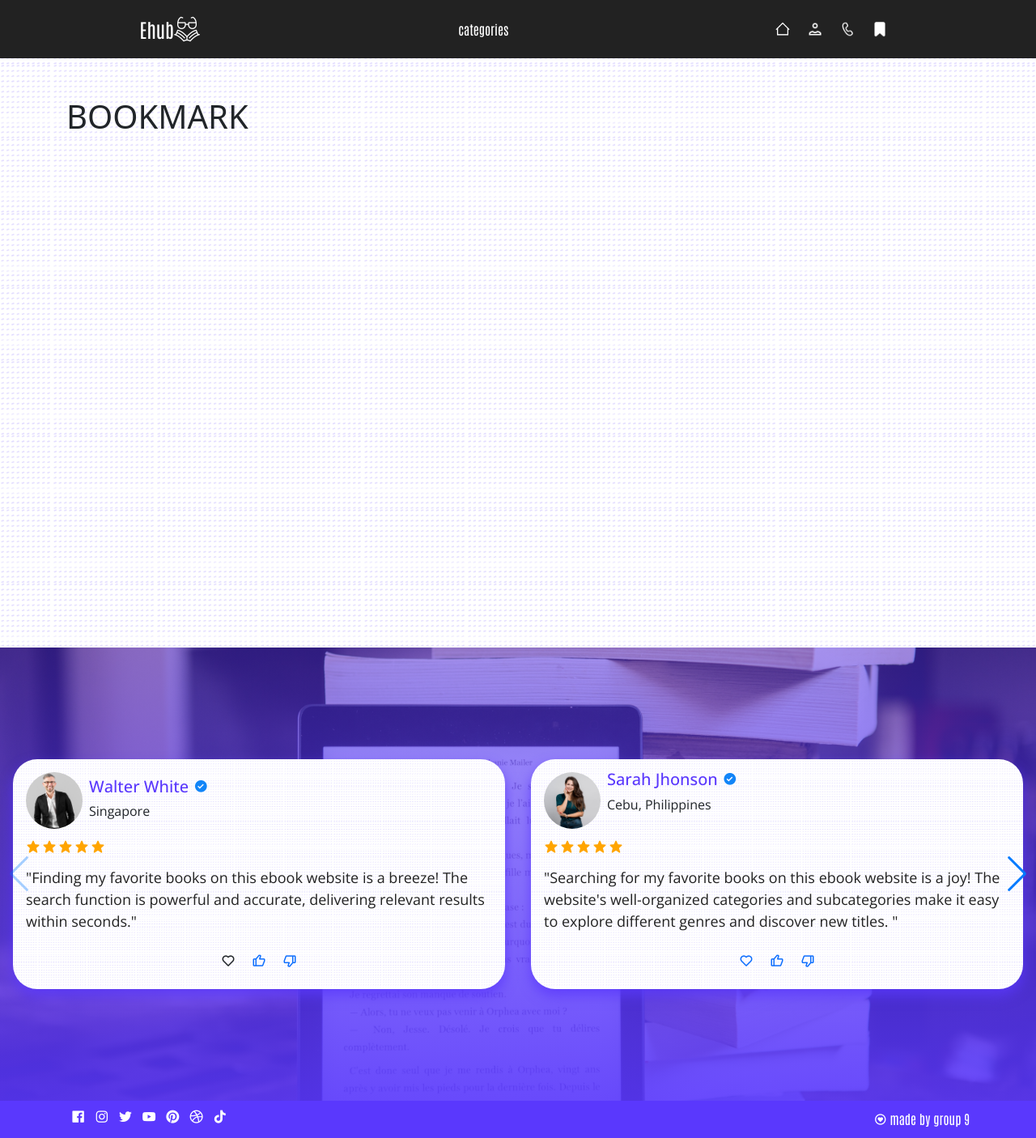
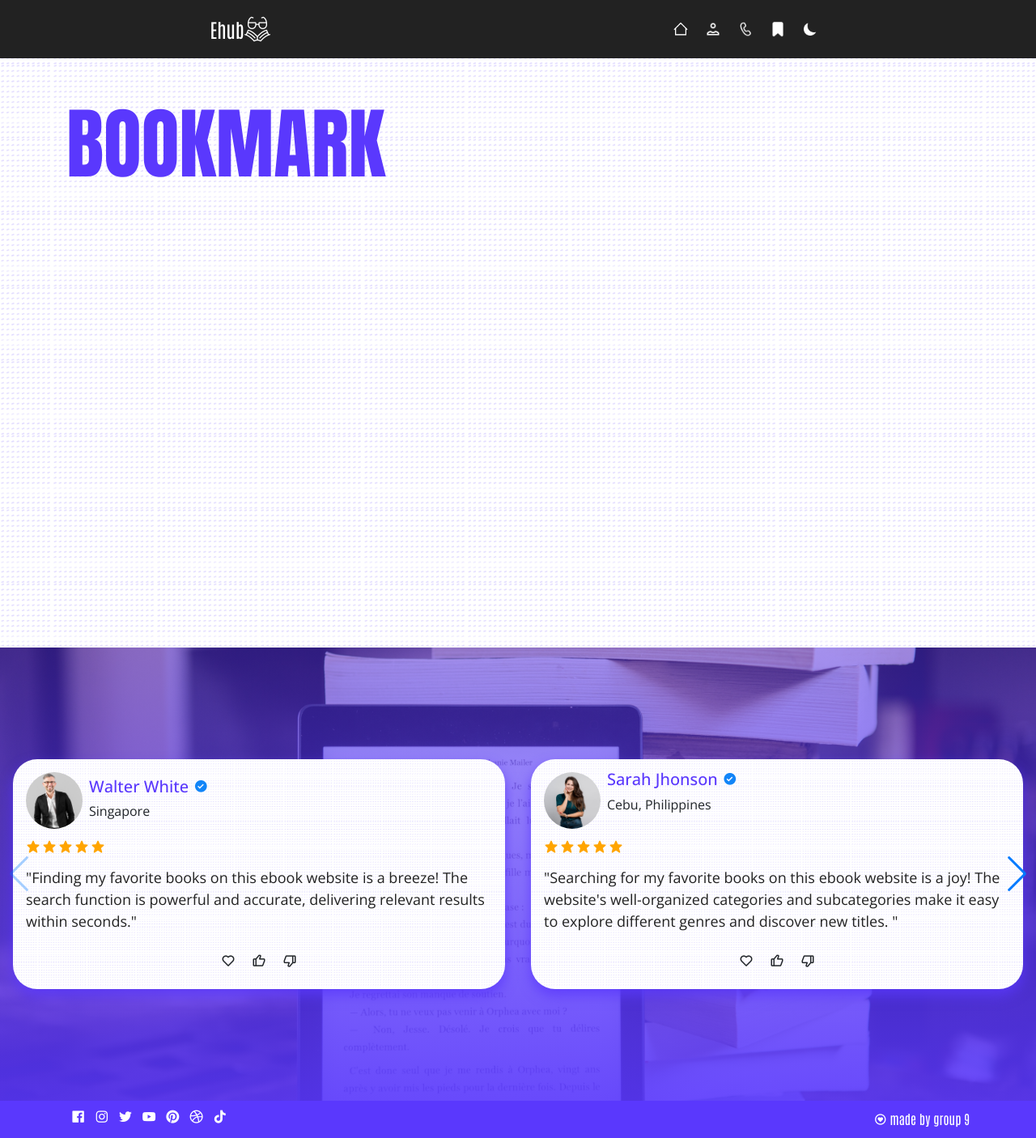
Before and after one commit to Christiannaira/mini-project-react, a React (Vite) app: page /bookmarks in a window 1280 px wide. Shown: the whole page at 81% size. Built offline with nearby package versions, Linux system fonts and the light colour scheme; a web font is replaced by a local one.

Commit message:
added helmet, and components

```diff
--- a/src/pages/Accounts.jsx
+++ b/src/pages/Accounts.jsx
@@ -10,7 +10,7 @@ function Accounts() {
                     <Link to='/'>Home</Link><i class='bx bx-chevron-right'></i> Account <i class='bx bx-chevron-right'></i>
                 </div>
                 <div className="container accounts-content">
-                    <div className="main-content text-center">
+                    <div className="main-content text-center d-md-flex align-items-center justify-content-center">
                         <h1>YOUR ACCOUNT</h1>
                         <img src={AccountAnimation} alt="account-animation" width={'300px'} />
                     </div>
--- a/src/pages/Bookmark.jsx
+++ b/src/pages/Bookmark.jsx
@@ -3,7 +3,9 @@ function Bookmark() {
         <>
             <section className="bookmarks">
                 <div className="container bookmarks-content">
-                    <h1>BOOKMARK</h1>
+                    <div className="main-content">
+                        <h1>BOOKMARK</h1>
+                    </div>
                 </div>
             </section>
 
--- a/src/pages/Contact.jsx
+++ b/src/pages/Contact.jsx
@@ -10,16 +10,17 @@ function Contact() {
                     <div className='breadcrumb'>
                         <Link to='/'>Home</Link><i class='bx bx-chevron-right'></i> Contact <i class='bx bx-chevron-right'></i>
                     </div>
-                    <div className="main-content text-center">
-
-                        <img src={ContactAnimation} alt='contact-animation' width={'400px'} />
+                    <div className="main-content text-center d-md-flex align-items-center justify-content-center">
+                        <h1>CONTACT US</h1>
+                        <img src={ContactAnimation} alt='contact-animation' width={'300px'} />
                     </div>
                     <div className="row contact-row">
                         <div className="col-md-12">
 
                             <div className="row">
 
-                                <div className="col-md-6">
+                                <div className="col-md-6 d-flex align-items-center justify-content-center">
+                                    <div>
                                         {/*contactInfo One*/}
                                         <div className="infoOne">
                                             <h3>CALL US</h3>
@@ -36,6 +37,7 @@ function Contact() {
                                             <span>1 (234) 567-891, 1 (234) 987 654</span>
                                         </div>
                                     </div>
+                                </div>
                                 <div className="col-md-6 contact-form">
                                     <h2>CONTACT US</h2>
                                     <form action="">
@@ -49,10 +51,7 @@ function Contact() {
 
                         </div>
                     </div>
-                    <div className="signature text-center mt-3">
-                        <img src={ContactAbstract} alt="abstrac-signature" width={'150px'} />
 
-                    </div>
                 </div>
             </section>
 
--- a/src/pages/Main.jsx
+++ b/src/pages/Main.jsx
@@ -7,14 +7,31 @@ import Links from './Links';
 
 function Main() {
 
-
+    const location = useLocation();
 
     return (
 
         <>
 
             <Helmet>
-                <title>eHUB - Hero</title>
+                {
+                    location.pathname === '/' ? (<title>eHUB - Hero</title>) : ''
+                }
+
+                {
+                    location.pathname === '/account' ? (<title>eHUB - Account</title>) : ''
+                }
+
+                {
+                    location.pathname === '/contact' ? (<title>eHUB - Contact</title>) : ''
+                }
+                {
+                    location.pathname === '/bookmarks' ? (<title>eHUB - Bookmarks</title>) : ''
+                }
+                {
+                    location.pathname === '/categories' ? (<title>eHUB - Categories</title>) : ''
+                }
+
             </Helmet>
 
             {/*header section layout*/}
--- a/src/pages/Navbar.jsx
+++ b/src/pages/Navbar.jsx
@@ -4,7 +4,8 @@ import Bookmark from '../assets/bookmark.png'
 import ContactIcon from '../assets/contact-icon.png'
 import { Link } from 'react-router-dom'
 import Logo from '../assets/logo.png'
-
+import LightMode from '../assets/lightmode.png'
+import DarkMode from '../assets/darkmode.png'
 
 function Navbar() {
 
@@ -15,39 +16,6 @@ function Navbar() {
                 <div className="navbar-logo">
                     <Link to='/'><a href="#">Ehub<img src={Logo} alt="logo" /></a></Link>
                 </div>
-                <div className="navlist">
-                    <div className="navbar-dropdown">
-                        <button className="navbar-dropbtn">categories</button>
-                        <div className="dropdown-content">
-                            <div class="dropdown-header">
-                                <h2>Mega Menu</h2>
-                            </div>
-                            <div class="dropdown-row container">
-                                <div className="row">
-                                    <div class="dropdown-column col-md-4">
-                                        <h3>Category 1</h3>
-                                        <a href="#">Link 1</a>
-                                        <a href="#">Link 2</a>
-                                        <a href="#">Link 3</a>
-                                    </div>
-                                    <div class="dropdown-column col-md-4">
-                                        <h3>Category 2</h3>
-                                        <a href="#">Link 1</a>
-                                        <a href="#">Link 2</a>
-                                        <a href="#">Link 3</a>
-                                    </div>
-                                    <div class="dropdown-column col-md-4">
-                                        <h3>Category 3</h3>
-                                        <a href="#">Link 1</a>
-                                        <a href="#">Link 2</a>
-                                        <a href="#">Link 3</a>
-                                    </div>
-                                </div>
-                            </div>
-                        </div>
-                    </div>
-
-                </div>
 
 
                 <div className="top-icons">
@@ -55,8 +23,8 @@ function Navbar() {
                     <Link to="/account" data-bs-toggle="tooltip" data-bs-placement="top" title="Account" className='icons'><img src={Acccount} alt="login&signin" width={'20px'} /></Link>
                     <Link to="/contact" data-bs-toggle="tooltip" data-bs-placement="top" title="Contact" className='icons'><img src={ContactIcon} alt="contact-icon" width={'20px'} /></Link>
                     <Link to="/bookmarks" data-bs-toggle="tooltip" data-bs-placement="top" title="Bookmark" className='icons'><img src={Bookmark} alt="bookmarks" width={'20px'} /></Link>
-
-
+                    <a data-bs-toggle="tooltip" data-bs-placement="top" className='icons lightmode'>
+                        <img src={LightMode} alt="" width={'20px'} /></a>
                 </div>
             </nav>
         </>
--- a/src/pages/Ratings.jsx
+++ b/src/pages/Ratings.jsx
@@ -74,8 +74,8 @@ function Ratings() {
                                 </div>
                                 <div className="reactions">
                                     <a ><i class='bx bx-heart'></i></a>
-                                    <a href=""><i class='bx bx-like' ></i></a>
-                                    <a href=""><i class='bx bx-dislike' ></i></a>
+                                    <a ><i class='bx bx-like' ></i></a>
+                                    <a ><i class='bx bx-dislike' ></i></a>
                                 </div>
                             </div>
 
@@ -114,9 +114,9 @@ function Ratings() {
                                     </div>
                                 </div>
                                 <div className=" reactions">
-                                    <a href=""><i class='bx bx-heart'></i></a>
-                                    <a href=""><i class='bx bx-like' ></i></a>
-                                    <a href=""><i class='bx bx-dislike' ></i></a>
+                                    <a ><i class='bx bx-heart'></i></a>
+                                    <a ><i class='bx bx-like' ></i></a>
+                                    <a ><i class='bx bx-dislike' ></i></a>
                                 </div>
                             </div>
 
@@ -154,9 +154,9 @@ function Ratings() {
                                     </div>
                                 </div>
                                 <div className="reactions">
-                                    <a href=""><i class='bx bx-heart'></i></a>
-                                    <a href=""><i class='bx bx-like' ></i></a>
-                                    <a href=""><i class='bx bx-dislike' ></i></a>
+                                    <a ><i class='bx bx-heart'></i></a>
+                                    <a ><i class='bx bx-like' ></i></a>
+                                    <a ><i class='bx bx-dislike' ></i></a>
                                 </div>
                             </div>
 
@@ -195,9 +195,9 @@ function Ratings() {
                                     </div>
                                 </div>
                                 <div className="reactions">
-                                    <a href=""><i class='bx bx-heart'></i></a>
-                                    <a href=""><i class='bx bx-like' ></i></a>
-                                    <a href=""><i class='bx bx-dislike' ></i></a>
+                                    <a ><i class='bx bx-heart'></i></a>
+                                    <a ><i class='bx bx-like' ></i></a>
+                                    <a ><i class='bx bx-dislike' ></i></a>
                                 </div>
                             </div>
 
--- a/src/style.css
+++ b/src/style.css
@@ -53,36 +53,6 @@ nav .navlist {
     color: #fff;
 }
 
-.navbar-dropdown,
-.navbar-dropdown a {
-    color: #222;
-}
-
-nav .navbar-dropbtn {
-    position: relative;
-    background-color: inherit;
-    border: none;
-    outline: none;
-    color: #fff;
-}
-
-nav .dropdown-content {
-    display: none;
-    position: absolute;
-    background-color: #f9f9f9;
-    width: 100%;
-    left: 0;
-    box-shadow: 0px 8px 16px 0px rgba(0, 0, 0, 0.2);
-    z-index: 1;
-}
-
-.navbar-dropdown:hover .dropdown-content {
-    display: block;
-}
-
-.navbar-dropdown:hover .navbar-dropbtn {
-    letter-spacing: 3px;
-}
 
 nav .top-icons a {
     display: inline-flex;
@@ -104,6 +74,11 @@ nav .top-icons .icons:hover {
     border-radius: 30px;
     transform: scale(1.2);
 }
+
+.lightmode {
+    cursor: pointer;
+}
+
 
 section {
     padding: 120px 0;
@@ -505,6 +480,13 @@ section {
     color: #5A38FD;
 }
 
+.main-content img {
+    cursor: pointer;
+
+}
+
+
+
 .accounts-content h3 {
     color: #fff;
     font-family: 'Anton', sans-serif;
```
Also changed, not shown: src/pages/UserAccount.jsx (added, +9 -0 lines), src/assets/darkmode.png (added), src/assets/lightmode.png (added). Lines whose indentation alone changed are shown as unchanged.
